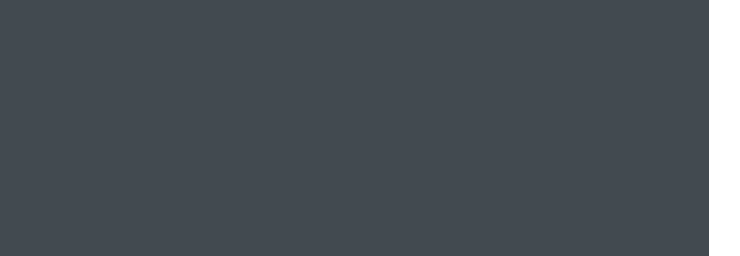
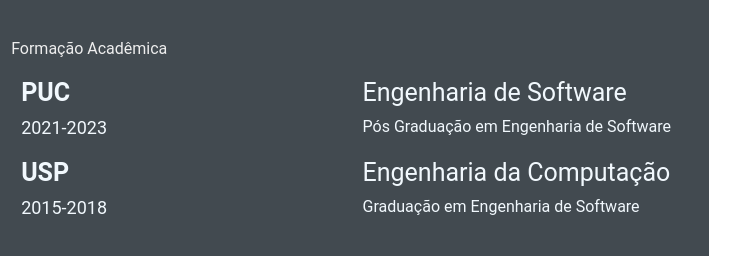
Before and after one commit to Aikadevil/aikadevil.github.io, a plain HTML site: page index.html in a window 1280 px wide. Shown: the part 544-800 px from the top of the page, 430-1170 px from the left. Drawn offline with Linux system fonts and the light colour scheme.

Commit message:
feature index.html (#5)

```diff
--- a/index.html
+++ b/index.html
@@ -1,5 +1,6 @@
 <!DOCTYPE html>
 <html lang="en">
+
 <head>
     <meta charset="UTF-8">
     <meta http-equiv="X-UA-Compatible" content="IE=edge">
@@ -9,6 +10,7 @@
     <link rel="stylesheet" href="Style.css">
 
 </head>
+
 <body>
     <main class="resume-contents">
         <section class="left-section">
@@ -33,9 +35,15 @@
                     <p class="left-title">Skills</p>
                     <br>
                     <ul>
-                        <li><p>Criatividade, organização, empatia,</p></li>
-                        <li><p>Aprende rápido, flexibilidade,</p></li>
-                        <li><p>Trabalho em equipe e detalhismo.</p></li>
+                        <li>
+                            <p>Criatividade, organização, empatia,</p>
+                        </li>
+                        <li>
+                            <p>Aprende rápido, flexibilidade,</p>
+                        </li>
+                        <li>
+                            <p>Trabalho em equipe e detalhismo.</p>
+                        </li>
                     </ul>
                 </div>
             </section>
@@ -76,7 +84,33 @@
                     </div>
                 </div>
             </section>
+            <section class="education gap">
+                <div class="right-title">Formação Acadêmica</div>
+                <div class="education-contents">
+                    <div class="education-left">
+                        <p class="education-school-name">PUC</p>
+                        <p class="educationp-time-period">2021-2023</p>
+                    </div>
+                    <div class="education-right">
+                        <p class="education-subject">Engenharia de Software</p>
+                        <p class="education-desc">
+                            Pós Graduação em Engenharia de Software
+                        </p>
+                    </div>
+                    <div class="education-left">
+                        <p class="education-school-name">USP</p>
+                        <p class="educationp-time-period">2015-2018</p>
+                    </div>
+                    <div class="education-right">
+                        <p class="education-subject">Engenharia da Computação</p>
+                        <p class="education-desc">
+                            Graduação em Engenharia de Software
+                        </p>
+                    </div>
+                </div>
+            </section>
         </section>
     </main>
 </body>
+
 </html>
```
Lines whose indentation alone changed are shown as unchanged.
